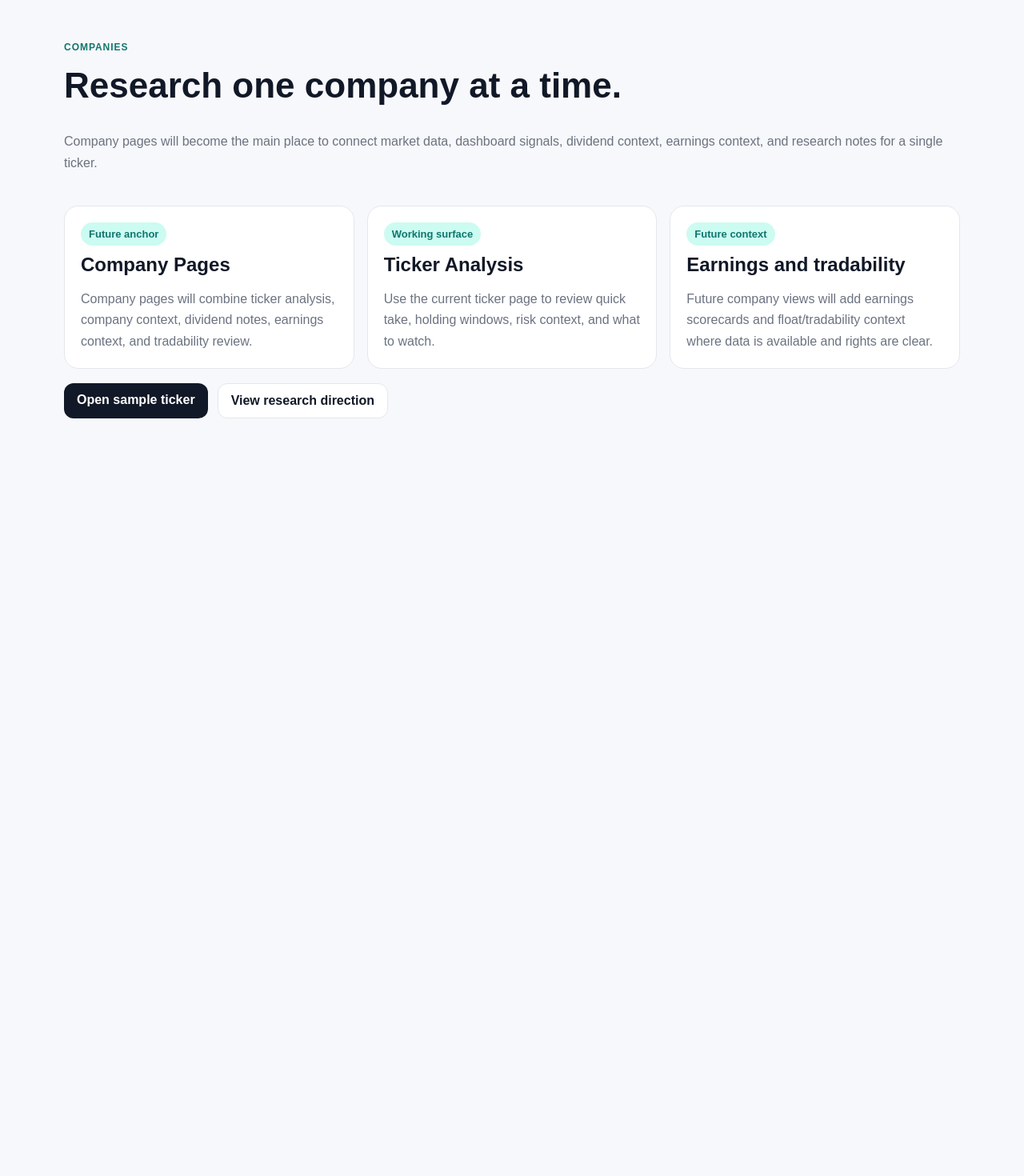
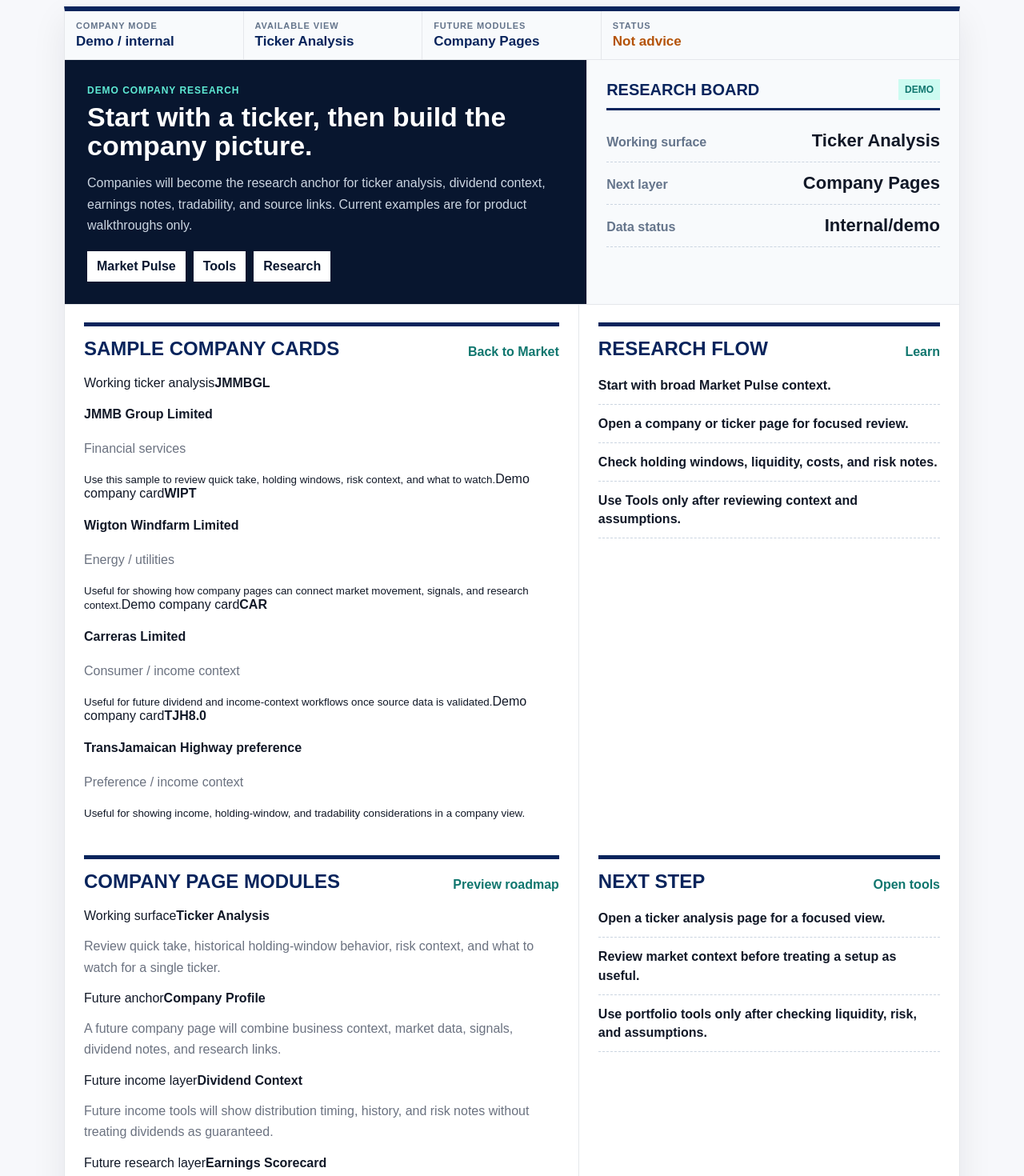
Before and after one commit to beautifulmind9/jse-market-lab, a Next.js app in the folder frontend/: page /companies in a window 1280 px wide. Shown: the part 120-1590 px from the top of the page at 80% size. Before the commit the page ends 800 px from the top, so only its background shows below. Built offline with nearby package versions, Linux system fonts and the light colour scheme.

Commit message:
Build demo-safe Companies research entry page

```diff
--- a/frontend/app/companies/page.tsx
+++ b/frontend/app/companies/page.tsx
@@ -1,51 +1,204 @@
 import Link from 'next/link';
-import { InfoCard } from '@/components/shared/InfoCard';
 
-const modules = [
+const sampleCompanies = [
   {
-    title: 'Company Pages',
-    label: 'Future anchor',
-    body: 'Company pages will combine ticker analysis, company context, dividend notes, earnings context, and tradability review.',
+    ticker: 'JMMBGL',
+    name: 'JMMB Group Limited',
+    focus: 'Financial services',
+    status: 'Working ticker analysis',
+    context: 'Use this sample to review quick take, holding windows, risk context, and what to watch.',
   },
+  {
+    ticker: 'WIPT',
+    name: 'Wigton Windfarm Limited',
+    focus: 'Energy / utilities',
+    status: 'Demo company card',
+    context: 'Useful for showing how company pages can connect market movement, signals, and research context.',
+  },
+  {
+    ticker: 'CAR',
+    name: 'Carreras Limited',
+    focus: 'Consumer / income context',
+    status: 'Demo company card',
+    context: 'Useful for future dividend and income-context workflows once source data is validated.',
+  },
+  {
+    ticker: 'TJH8.0',
+    name: 'TransJamaican Highway preference',
+    focus: 'Preference / income context',
+    status: 'Demo company card',
+    context: 'Useful for showing income, holding-window, and tradability considerations in a company view.',
+  },
+];
+
+const companyModules = [
   {
     title: 'Ticker Analysis',
     label: 'Working surface',
-    body: 'Use the current ticker page to review quick take, holding windows, risk context, and what to watch.',
+    body: 'Review quick take, historical holding-window behavior, risk context, and what to watch for a single ticker.',
   },
   {
-    title: 'Earnings and tradability',
-    label: 'Future context',
-    body: 'Future company views will add earnings scorecards and float/tradability context where data is available and rights are clear.',
+    title: 'Company Profile',
+    label: 'Future anchor',
+    body: 'A future company page will combine business context, market data, signals, dividend notes, and research links.',
   },
+  {
+    title: 'Dividend Context',
+    label: 'Future income layer',
+    body: 'Future income tools will show distribution timing, history, and risk notes without treating dividends as guaranteed.',
+  },
+  {
+    title: 'Earnings Scorecard',
+    label: 'Future research layer',
+    body: 'A future scorecard will connect earnings events to company behavior, source notes, and market reaction context.',
+  },
+  {
+    title: 'Float / Tradability',
+    label: 'Future market reality layer',
+    body: 'A future layer will help users understand liquidity, float, spread risk, and entry/exit difficulty.',
+  },
+  {
+    title: 'Research Links',
+    label: 'Compliance-gated',
+    body: 'Research hosting and redistribution must remain gated until source rights and compliance rules are validated.',
+  },
+];
+
+const researchSteps = [
+  'Start with broad Market Pulse context.',
+  'Open a company or ticker page for focused review.',
+  'Check holding windows, liquidity, costs, and risk notes.',
+  'Use Tools only after reviewing context and assumptions.',
 ];
 
 export default function CompaniesPage() {
   return (
-    <div className="page-shell">
-      <section className="hero">
-        <span className="eyebrow">Companies</span>
-        <h1>Research one company at a time.</h1>
+    <div className="page-shell market-home-shell">
+      <section className="market-front">
+        <div className="market-tape" aria-label="Demo company research status tape">
+          <div className="tape-item">
+            <span>Company mode</span>
+            <strong>Demo / internal</strong>
+          </div>
+          <div className="tape-item">
+            <span>Available view</span>
+            <strong>Ticker Analysis</strong>
+          </div>
+          <div className="tape-item">
+            <span>Future modules</span>
+            <strong>Company Pages</strong>
+          </div>
+          <div className="tape-item warn">
+            <span>Status</span>
+            <strong>Not advice</strong>
+          </div>
+        </div>
+
+        <div className="market-front-grid">
+          <div className="market-lede-panel">
+            <span className="eyebrow">Demo Company Research</span>
+            <h2>Start with a ticker, then build the company picture.</h2>
             <p>
-          Company pages will become the main place to connect market data, dashboard signals, dividend
-          context, earnings context, and research notes for a single ticker.
+              Companies will become the research anchor for ticker analysis, dividend context, earnings
+              notes, tradability, and source links. Current examples are for product walkthroughs only.
             </p>
+            <div className="market-lede-actions">
+              <Link href="/market">Market Pulse</Link>
+              <Link href="/tools">Tools</Link>
+              <Link href="/research">Research</Link>
+            </div>
+          </div>
+
+          <div className="quote-panel">
+            <div className="quote-panel-header">
+              <span>Research Board</span>
+              <strong>DEMO</strong>
+            </div>
+            <div className="quote-metrics">
+              <div>
+                <span>Working surface</span>
+                <strong>Ticker Analysis</strong>
+              </div>
+              <div>
+                <span>Next layer</span>
+                <strong>Company Pages</strong>
+              </div>
+              <div>
+                <span>Data status</span>
+                <strong>Internal/demo</strong>
+              </div>
+            </div>
+          </div>
+        </div>
+
+        <div className="market-content-grid">
+          <section className="market-module wide">
+            <div className="module-heading">
+              <h3>Sample company cards</h3>
+              <Link href="/market">Back to Market</Link>
+            </div>
+            <div className="company-card-grid">
+              {sampleCompanies.map((company) => (
+                <Link className="company-research-card" key={company.ticker} href={'/ticker/' + encodeURIComponent(company.ticker)}>
+                  <span>{company.status}</span>
+                  <strong>{company.ticker}</strong>
+                  <h4>{company.name}</h4>
+                  <p>{company.focus}</p>
+                  <small>{company.context}</small>
+                </Link>
+              ))}
+            </div>
           </section>
 
-      <section className="grid">
-        {modules.map((module) => (
-          <InfoCard key={module.title} title={module.title} label={module.label}>
+          <section className="market-module">
+            <div className="module-heading">
+              <h3>Research flow</h3>
+              <Link href="/learn">Learn</Link>
+            </div>
+            <ul className="market-news-list">
+              {researchSteps.map((step) => (
+                <li key={step}>{step}</li>
+              ))}
+            </ul>
+          </section>
+        </div>
+
+        <div className="market-content-grid">
+          <section className="market-module wide">
+            <div className="module-heading">
+              <h3>Company page modules</h3>
+              <Link href="/platform-preview">Preview roadmap</Link>
+            </div>
+            <div className="company-module-grid">
+              {companyModules.map((module) => (
+                <div className="company-module-card" key={module.title}>
+                  <span>{module.label}</span>
+                  <strong>{module.title}</strong>
                   <p>{module.body}</p>
-          </InfoCard>
+                </div>
               ))}
+            </div>
           </section>
 
-      <div className="button-row">
-        <Link className="button" href="/ticker/JMMBGL">
-          Open sample ticker
-        </Link>
-        <Link className="button secondary" href="/research">
-          View research direction
-        </Link>
+          <section className="market-module">
+            <div className="module-heading">
+              <h3>Next step</h3>
+              <Link href="/tools">Open tools</Link>
+            </div>
+            <ul className="market-news-list">
+              <li>Open a ticker analysis page for a focused view.</li>
+              <li>Review market context before treating a setup as useful.</li>
+              <li>Use portfolio tools only after checking liquidity, risk, and assumptions.</li>
+            </ul>
+          </section>
+        </div>
+      </section>
+
+      <div className="notice warning">
+        <p>
+          Company research examples use sample or internally prepared data for product demonstration.
+          They are not investment advice, recommendations, official research coverage, or live JSE data.
+        </p>
       </div>
     </div>
   );
```
Lines whose indentation alone changed are shown as unchanged.
